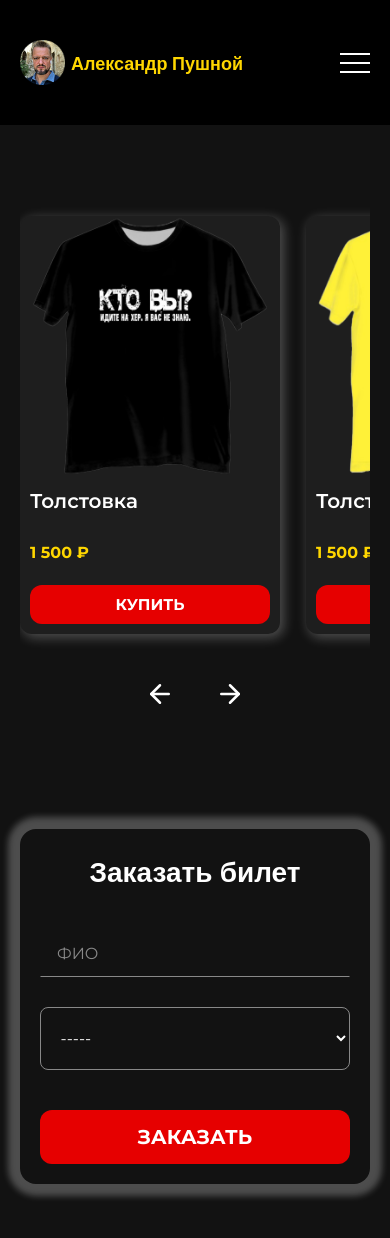
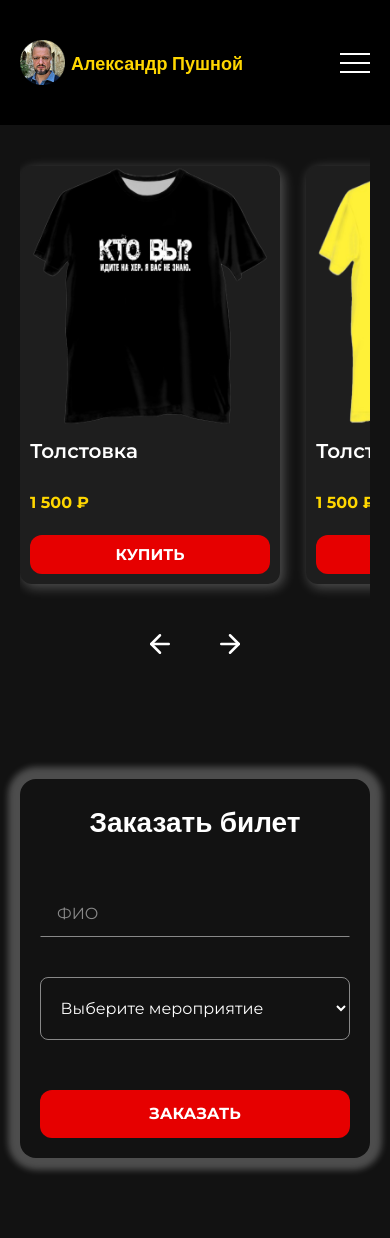
Before and after one commit to BlackDarkes/Fur-bearing, a Next.js app: page / in a window 390 px wide. Shown: the top 1238 px of the page. Built offline with nearby package versions, Linux system fonts and the light colour scheme.

Commit message:
поправлена моильная адаптация

```diff
--- a/src/components/form-entry/ui/button/ButtonForm.tsx
+++ b/src/components/form-entry/ui/button/ButtonForm.tsx
@@ -1,13 +1,9 @@
 import { cn } from "@/shared/lib/utils";
 
-interface IButtonFormProps {
-  onClick: () => void;
-}
-
-export const ButtonForm = ({ onClick }: IButtonFormProps) => {
+export const ButtonForm = () => {
   return (
-    <button type="button" onClick={onClick} className={cn(
-      `block py-3 w-[min(100%,400px)] mx-auto text-center text-[clamp(20px,4vw,24px)] font-bold uppercase text-primary-color bg-button-bg rounded-xl transition duration-500
+    <button type="submit" className={cn(
+      `block py-3 w-[min(100%,400px)] mx-auto text-center text-[clamp(16px,4vw,24px)] font-bold uppercase text-primary-color bg-button-bg rounded-xl transition duration-500
         hover:opacity-80 active:opacity-80`
     )}>
       Заказать
--- a/src/components/form-entry/ui/fields/Selector.tsx
+++ b/src/components/form-entry/ui/fields/Selector.tsx
@@ -16,10 +16,10 @@ export const Selector = ({ options, register }: ISelectorProps) => {
       className={cn(
         `p-[clamp(20px,4vw,30px)_clamp(10px,4vw,20px)] bg-primary-bg border border-placeholder-color rounded-lg`,
       )}
-      defaultValue="-----"
+      defaultValue=""
     >
-      <option value="-----" disabled>
-        -----
+      <option value="" disabled>
+        Выберите мероприятие
       </option>
       {options.map((option, index) => (
         <SelectorOption key={index} option={option} />
--- a/src/components/form-entry/ui/form/Form.tsx
+++ b/src/components/form-entry/ui/form/Form.tsx
@@ -16,6 +16,7 @@ export const Form = () => {
     reset,
   } = useForm<TypeUserData>({
     resolver: zodResolver(userDataSchema),
+    mode: "onChange",
   });
   const [isFocus, setIsFocus] = useState<boolean>(false);
 
@@ -26,28 +27,44 @@ export const Form = () => {
 
   return (
     <form
-      onSubmit={handleSubmit(onSubmit)}
+      onSubmit={handleSubmit(onSubmit, (err) => {
+      console.error("ПОЛНЫЙ ОБЪЕКТ ОШИБОК ZOD:", JSON.stringify(err, null, 2));
+      console.log("ОШИБКА В ПОЛЕ FIO:", err.fio);
+      console.log("ОШИБКА В ПОЛЕ EVENT:", err.event);
+    })}
       className={cn(
-        `flex flex-col gap-y-[clamp(40px,4vw,60px)] p-[clamp(20px,4vw,40px)] mx-auto w-[min(800px,100%)] rounded-2xl shadow-form-shadow `,
+        `flex flex-col gap-y-[clamp(50px,4vw,60px)] p-[clamp(20px,4vw,40px)] mx-auto w-[min(800px,100%)] rounded-2xl shadow-form-shadow `,
       )}
     >
-      <h2 className={cn(
-        `text-center text-[clamp(28px,4vw,40px)] font-bold text-primary-color`
-      )}>Заказать билет</h2>
+      <h2
+        className={cn(
+          `text-center text-[clamp(28px,4vw,40px)] font-bold text-primary-color`,
+        )}
+      >
+        Заказать билет
+      </h2>
 
-      <div className="flex flex-col gap-y-[clamp(30px,4vw,50px)]">
+      <div className="flex flex-col gap-y-[clamp(40px,4vw,50px)]">
         <div className="flex flex-col gap-y-[clamp(5px,4vw,10px)]">
-          <Field  register={register("fio")} isFocus={isFocus} setIsFocus={setIsFocus}/>
-          {errors.fio && <span className="text-red-500">{errors.fio.message}</span>}
+          <Field
+            register={register("fio")}
+            isFocus={isFocus}
+            setIsFocus={setIsFocus}
+          />
+          {errors.fio && (
+            <span className="text-red-500">{errors.fio.message}</span>
+          )}
         </div>
 
         <div className="flex flex-col gap-y-[clamp(5px,4vw,10px)]">
           <Selector options={EVENT_ITEMS} register={register("event")} />
-          {errors.event && <span className="text-red-500">{errors.event.message}</span>}
+          {errors.event && (
+            <span className="text-red-500">{errors.event.message}</span>
+          )}
         </div>
       </div>
 
-      <ButtonForm onClick={handleSubmit(() => {})} />
+      <ButtonForm />
     </form>
   );
 };
--- a/src/components/hero/model/hero-store.ts
+++ b/src/components/hero/model/hero-store.ts
@@ -38,7 +38,7 @@ export const useHeroStore = create<IHeroStore>()(
 
           if (firstChild) {
             el.scrollBy({
-              left: firstChild.clientWidth,
+              left: firstChild.clientWidth + 25,
               behavior: "smooth",
             });
           }
--- a/src/components/hero/ui/Hero.tsx
+++ b/src/components/hero/ui/Hero.tsx
@@ -7,7 +7,7 @@ import { HERO_ITEMS } from "@/constants/hero-items";
 
 export const Hero = () => {
   return (
-    <section className="pt-[clamp(50px,40vw,70px)] pb-section-padding-bottom">
+    <section className="pt-[clamp(20px,4vw,70px)] pb-section-padding-bottom">
       <Container>
         <HeroList items={HERO_ITEMS} />
         <Buttons />
--- a/src/components/hero/ui/list/HeroList.tsx
+++ b/src/components/hero/ui/list/HeroList.tsx
@@ -24,7 +24,7 @@ export const HeroList = ({ items }: IHeroListProps) => {
     <ul
       ref={containerRef}
       className={cn(
-        `flex gap-x-6.5 py-5 pr-5 w-full scrollbar-hide overflow-auto`,
+        `flex gap-x-6.5 py-5 pr-5 w-full scrollbar-hide overflow-auto snap-mandatory snap-x`,
       )}
     >
       {items.map((item) => (
--- a/src/components/hero/ui/list/HeroListItem.tsx
+++ b/src/components/hero/ui/list/HeroListItem.tsx
@@ -9,7 +9,7 @@ interface IHeroListItemProps {
 
 export const HeroListItem = ({ item }: IHeroListItemProps) => {
   return (
-    <li className="shrink-0 bg-card-bg rounded-xl shadow-block-shadow">
+    <li className="shrink-0 bg-card-bg rounded-xl shadow-block-shadow snap-center">
       <Image src={item.img} alt={item.title} width={260} height={260} />
 
       <div className="p-2.5">
```
